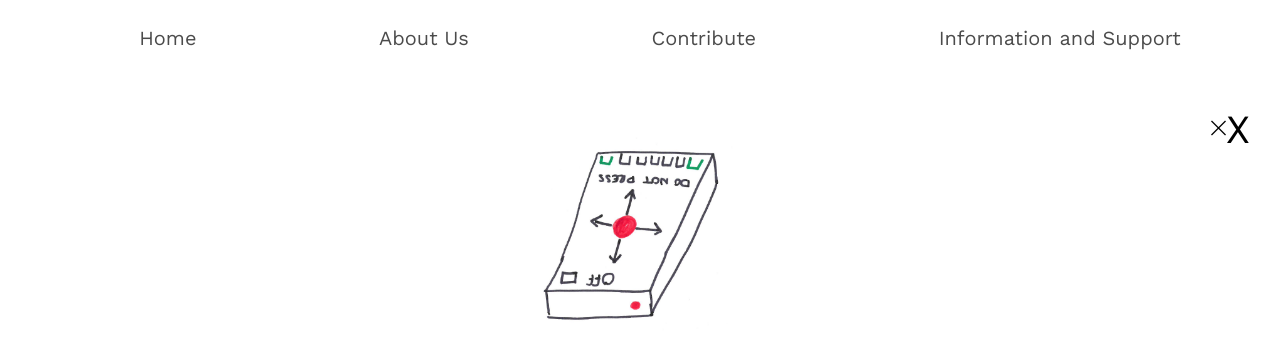
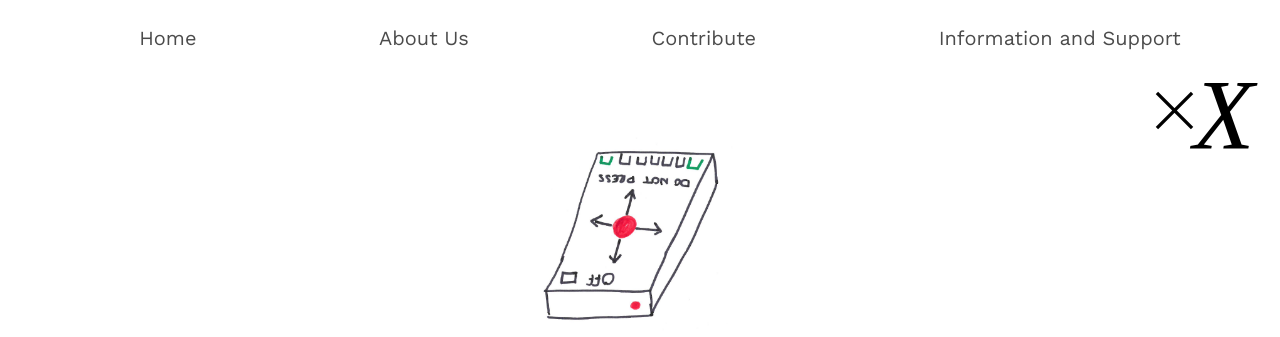
Before and after one commit to ycmjason/Soul-Relics, a plain HTML site: page Stories.html in a window 1280 px wide. Both pictures are taken after a click on the element 218 px from the left and 362 px from the top of the page. Shown: the top 337 px of the page. Drawn offline with nearby package versions, Linux system fonts and the light colour scheme; a web font is replaced by a local one.

Commit message:
Update Stories.css

```diff
--- a/Stories.css
+++ b/Stories.css
@@ -48,6 +48,7 @@
   align-items: space-around;
   flex-wrap: wrap;
   padding: 0;
+  width: 100%;
 }
 
 .story {
@@ -55,7 +56,7 @@
   text-align: center;
   overflow: hidden;
   width: 300px;
-  margin: 30px;
+  margin: 10px 30px;
   cursor: pointer;
 }
 .story .story-image {
@@ -82,14 +83,12 @@
 
 .hider {
   position: fixed;
-  right: 30px;
-  top: 100px;
-  font-style: normal;
-  font-size: 40px;
-  font-family: 'Work Sans', sans-serif;
+  right: 2vw;
+  top: 5vh;
+  font-size: 100px;
   cursor: pointer;
   z-index: 5;
-  display: none;
+  display: 'none';
 }
 
 #waterfall.magnify {
```
